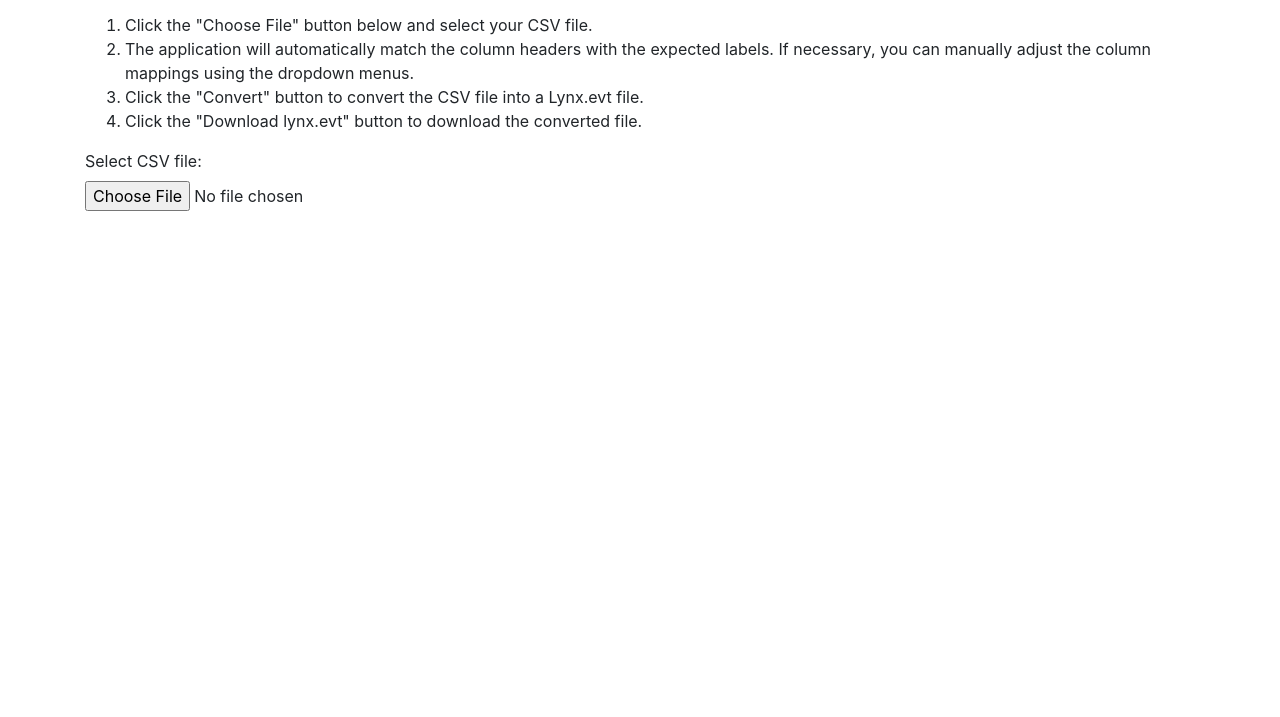
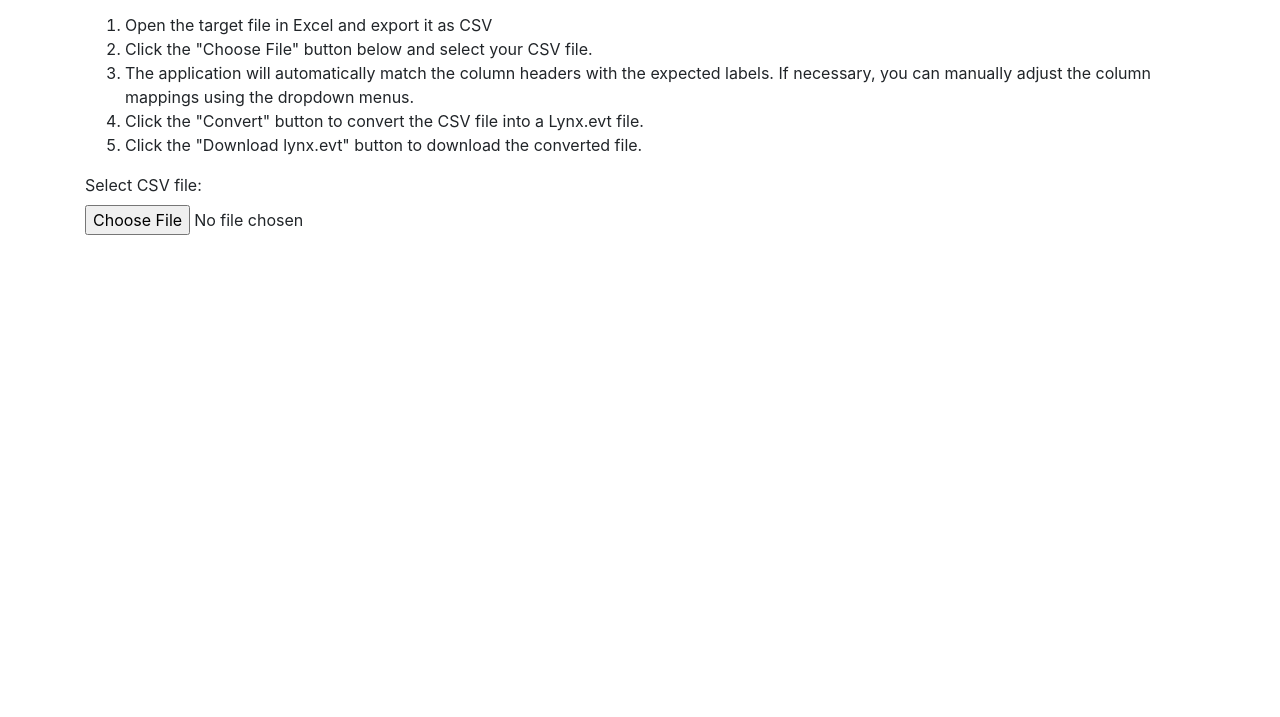
Before and after one commit to reverendseverin/lynxinterface, a plain HTML site: page index.html in a window 1280 px wide. Shown: the part 83-800 px from the top of the page. Drawn offline with nearby package versions, Linux system fonts and the light colour scheme.

Commit message:
second commit

```diff
--- a/index.html
+++ b/index.html
@@ -17,6 +17,7 @@
             Please follow these instructions to convert your CSV file:
         </p>
         <ol>
+            <li>Open the target file in Excel and export it as CSV</li>
             <li>Click the "Choose File" button below and select your CSV file.</li>
             <li>The application will automatically match the column headers with the expected labels. If necessary, you can manually adjust the column mappings using the dropdown menus.</li>
             <li>Click the "Convert" button to convert the CSV file into a Lynx.evt file.</li>
```
Also changed, not shown: 1 other file.
